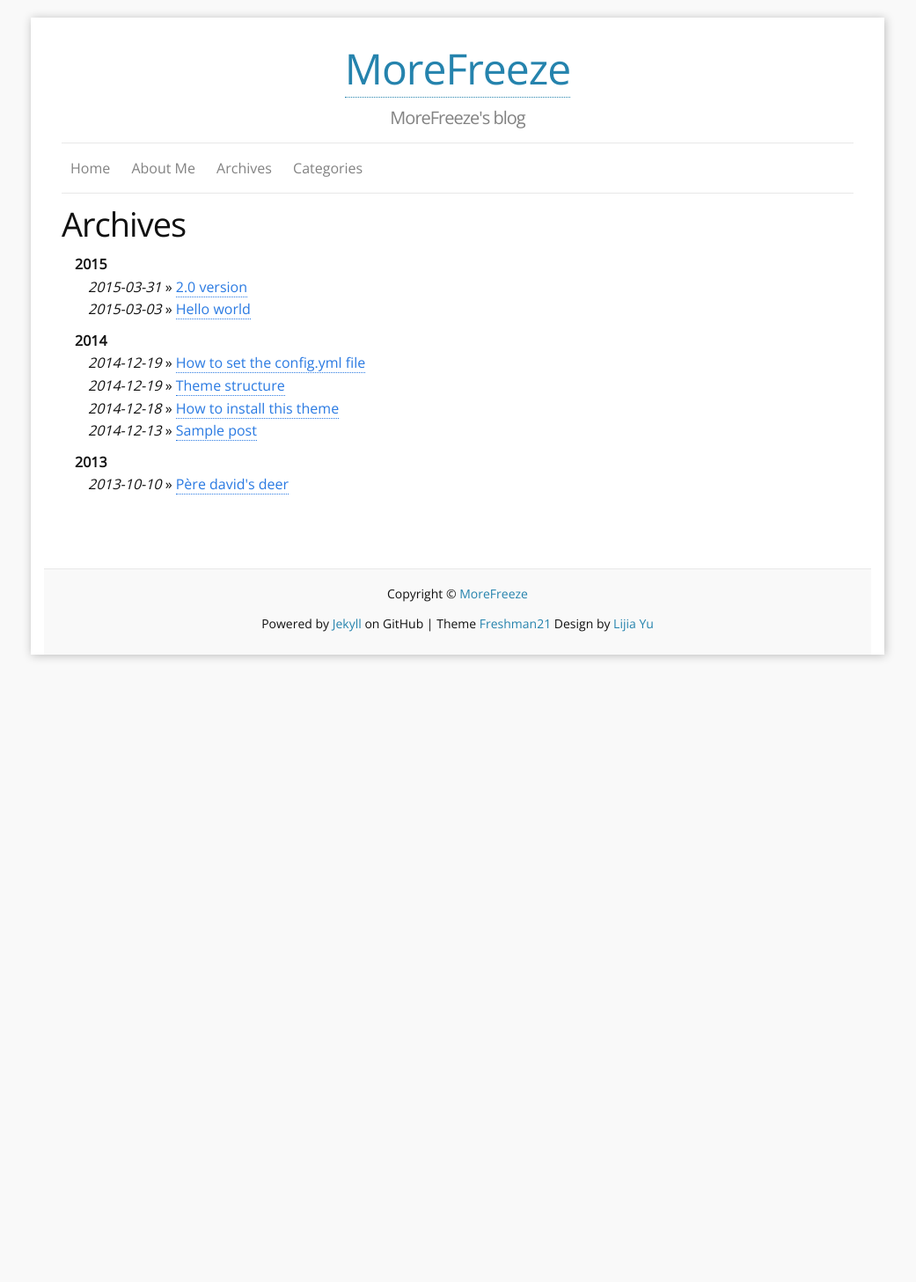
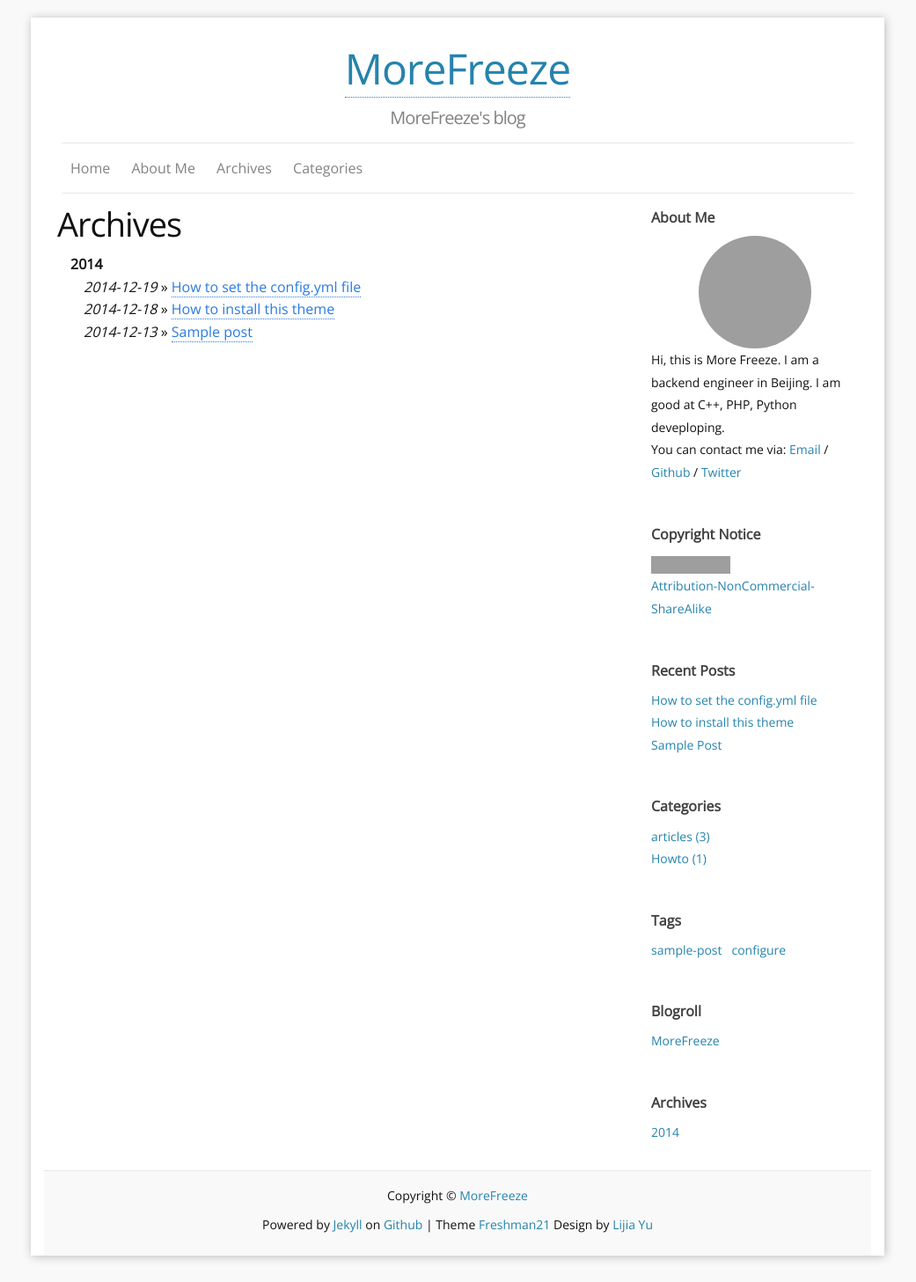
Before and after one commit to morefreeze/morefreeze.github.io, a Jekyll site: the page built from c_archives.md, in a window 1280 px wide. Shown: the whole page at 88% size, without its empty margins (120-1161 px from the left). Built offline with Jekyll 4.4.1, drawn with Linux system fonts in a browser that asks for light colours; before the commit the page ends 900 px from its top, so only the background shows below that; some of the changed lines change nothing that is shown; grey boxes are pictures that could not be loaded.

Commit message:
remove origin post, keep something useful

```diff
--- a/_config.yml
+++ b/_config.yml
@@ -1,11 +1,9 @@
 ### Site info:
 title: MoreFreeze
 tagline: MoreFreeze's blog
-author :
-  name : More Freeze
-  email : morefreeze@gmail.com
-  github : morefreeze
-  twitter : morefreeze
+author : More Freeze
+github_username : morefreeze
+twitter_username : morefreeze
 email: morefreeze@gmail.com
 description: "morefreeze's blog" # You can edit this line in _config.yml. It will appear in your document head meta and in your feed.xml site description
 keywords: "Jekyll, theme, Freshman21"
@@ -14,12 +12,12 @@
 ### Personal info and site tools info:
 favicon:     "/images/favicon.ico"
 aboutme: Hi, this is More Freeze. I am a backend engineer in Beijing. I am good at C++, PHP, Python deveploping. # these are shown on aboutme-sidebar.
-aboutme_photo: https://i.imgur.com/Mdc4szJl.jpg # your photo.
+aboutme_photo: 'http://www.gravatar.com/avatar/23062310363b8606a0fe803539367d58?s=200'
 
 
 ### Site setting:
 ShowContactInfo: "True" # Personal Info (twitter,github,email) can be seen on aboutme-sidebar, those info only shown when ShowContactInfo == True
-default_column: "one" # blog style: two columns, if default_column != "two", you will see a one column blog.
+default_column: "two" # blog style: two columns, if default_column != "two", you will see a one column blog.
 default_locale: "en" # blog sidebar language set, only include: English(en) and Chinese (cn)
 
 locales:
--- a/_posts/2013-10-10-milu.md
+++ /dev/null
@@ -1,24 +0,0 @@
----
-published: true
-title: Père David's deer
-layout: post
-author: Yu
-category: articles
-tags:
-- Père David's deer
-- milu
-- Elaphurus davidianus
-
----
-
-
-
-
-Père David's deer (Elaphurus davidianus), also known as the milu (Chinese: 麋鹿; pinyin: mílù) or elaphure, is a species of deer that is currently extinct in the wild—all known specimens are found only in captivity.
-This semiaquatic animal prefers marshland, and is native to the subtropics of China.
-It grazes mainly on grass and aquatic plants.
-It is the only extant member of the genus Elaphurus.
-Based on genetic comparisons, Père David's deer is closely related to the deer of the genus Cervus, leading many experts to suggest merging Elaphurus into Cervus<sup>[1]</sup> or demoting Elaphurus to a subgenus of Cervus.
-
-
-[1] **Pitra, C.; Fickel, J.; Meijaard, E.; Groves, C. (1 December 2004).** ["Evolution and phylogeny of old world deer"](http://arts.anu.edu.au/grovco/pitra%20deer.pdf). *Molecular Phylogenetics and Evolution* **33** (3): 880–895.
--- a/_posts/2014-12-19-freshman21-structure.md
+++ /dev/null
@@ -1,144 +0,0 @@
----
-layout: post
-title: Theme structure
-modified: 2014-12-19
-categories: [articles, Howto]
-tags:
-  - structure
-comments: true
----
-
-
-## 1.The structure of freshman21 theme
-
-You can see the simplest way of adding a page is just to add an HTML ( or markdown ) file in the root directory with a suitable name for the page you want to create. For example, aahome.md is the homepage link, about.md is the about page.
-
-All sidebar boxes html files are in the <code>_include</code> directory, their name begin with upper case. You can chose which sidebar boxes appears in the main page on the <q>sidebar.html</q> in the <code>_includes</code> directory.
-
-
-
-{% highlight Bash shell scripts %}
-.
-|-- a_home.md                 # home page link at navigation bar
-|-- b_about.md                # about link at navigation bar
-|-- c_archives.md             # archives link at navigation bar
-|-- _config.yml
-|-- css
-|   `-- main.scss
-|-- d_categories.md           # categories link at navigation bar
-|-- e_tags.md                 # tags at main navigation bar
-|-- feed.xml                  # RSS at main navigation bar
-|-- f_guestbook.md            # guest book like at navigation bar
-|-- images
-|   `-- favicon.ico           # here is your website favicon
-|-- _includes
-|   |-- Aboutme.html          # right column sidebar content
-|   |-- Archives.html         # right column sidebar content
-|   |-- Blogroll.html         # right column sidebar content
-|   |-- Categories.html       # right column sidebar content
-|   |-- comments.html         # right column sidebar content
-|   |-- Copyright_Notice.html # right column sidebar content
-|   |-- footer.html
-|   |-- header.html
-|   |-- head.html
-|   |-- page_pagination.html
-|   |-- post_pagination.html
-|   |-- Recent_Posts.html     # right column sidebar content
-|   |-- sidebar.html          # you can set you own sidebar content in here
-|   `-- Tags.html             # right column sidebar content
-|-- index.html
-|-- _layouts
-|   |-- default.html
-|   |-- page.html
-|   `-- post.html
-|-- LICENSE
-|-- _posts
-|   |-- 2013-10-10-milu.md
-|   |-- 2014-12-13-simple-post.md
-|   |-- 2014-12-18-how-to-install.md
-|   |-- 2014-12-19-freshman21-structure.md
-|   |-- 2014-12-19-how-to-set-the-config-file.md
-|   `-- 2015-03-31-readme.md
-|-- README.md
-`-- _sass
-    |-- _base.scss
-    |-- _layout.scss
-    |-- _syntax-highlighting-native.scss
-    `-- _syntax-highlighting.scss
-{% endhighlight %}
-
-## 2.Structure with Named folders containing index HTML files
-
-
-There is nothing wrong with the above method, however some people like to keep their URLs free from things like filename extensions. To achieve clean URLs for pages using Jekyll, you simply need to create a folder for each top-level page you want, and then place an index.html file in each page’s folder. You can find the more detail at [Jekyll documentation](http://jekyllrb.com/docs/pages/ "Creating pages"). Here is my own blog structure with page-folders to contain each pages.
-
-
-{% highlight Bash shell scripts %}
-.
-├── _backup
-│   ├── en.tar.gz
-│   └── style.css
-├── categories                              # => http://yulijia.net/en/categories/
-│   └── index.md
-├── _config.yml
-├── css
-│   └── main.scss
-├── feed                                    # => http://yulijia.net/en/feed/index.xml
-│   └── index.xml
-├── guestbook                               # => http://yulijia.net/en/guestbook/
-│   └── index.md
-├── home.md
-├── _includes
-│   ├── Aboutme.html
-│   ├── Archives.html
-│   ├── Blogroll.html
-│   ├── Categories.html
-│   ├── comments.html
-│   ├── Copyright_Notice.html
-│   ├── footer.html
-│   ├── header.html
-│   ├── head.html
-│   ├── page_pagination.html
-│   ├── post_pagination.html
-│   ├── Recent_Posts.html
-│   ├── sidebar.html
-│   └── Tags.html
-├── index.html
-├── _layouts
-│   ├── default.html
-│   ├── page.html
-│   └── post.html
-├── _posts
-│   ├── 2011-07-22-hello-world.md
-│   ├── 2011-08-06-how-to-calculate-word-frequencies-with-r.md
-│   ├── 2011-08-18-should-draco-be-effective-against-virtually-all-viruses.md
-│   ├── 2011-10-21-why-viruses-produce-long-dsrna-but-not-endogenous-ones.md
-│   ├── 2012-03-22-100-things-bioinformatics-students-should-do-before-graduating.md
-│   ├── 2012-10-08-a-new-site.md
-│   ├── 2012-10-09-github-pages.md
-│   ├── 2012-10-22-a-conference-of-Genomics-and-Epigenomics.md
-│   ├── 2012-10-23-CSHL-Asia-interesting-talks-on-genomics-and-epigenomics.md
-│   └── 2013-01-30-how-to-get-RefSeq-gene-annotations-from-UCSCdatabase.md
-├── README.md
-├── _sass
-│   ├── _base.scss
-│   ├── _layout.scss
-│   └── _syntax-highlighting.scss
-└── tags
-    └── index.md
-{% endhighlight %}
-
-## 3. How to change the highlight style?
-
-This theme's default highlighter is pygments.
-
-To change the highlight style, you should install **pygments**, and generate the css style which you wanted with code
-
-<code>pygmentize -S default -f html > freshman/_sass/_syntax-highlighting.scss</code>
-
-Please make sure, add <code>.highlight {</code> at the head  and <code>}</code> at the end of file <q>_syntax-highlighting.scss</q>.
-
-See more,
-
-1. [Pygments Supported languages](http://pygments.org/languages/)
-2. [Pygments online deme](http://stackoverflow.com/questions/9652490/do-i-need-to-generate-a-css-file-from-pygments-for-my-jekyll-blog-to-enable-col)
--- a/_posts/2015-03-03-hello-world.md
+++ /dev/null
@@ -1,10 +0,0 @@
----
-layout: post
-title: "Hello world"
-description: ""
-category:
-tags: ['test']
----
-{% include JB/setup %}
-
-say something here
--- a/_posts/2015-03-31-2.0version.md
+++ /dev/null
@@ -1,43 +0,0 @@
----
-published: true
-title: 2.0 version
-layout: post
-author: Yu
-category: news
-tags:
-- version
-- new features
-- google analytics
-- google search
-- back to top
-- read more
----
-
-Today, I update the theme with some new features. Welcome to use freshman21 2.0 version(gh-pages branch).
-
-**gh-pages branch new features** :
-
-  - Google  search
-  - Google analytics
-  - Read more mode
-  - Open Graph META Tags
-  - Microdata(schema.org)
-  - back to top button
-  - font awesome icon
-
-**master branch new features** :
-
-  - Open Graph META Tags
-  - Microdata(schema.org)
-
-The main difference between master and gh-pages: only one Javascript (Mathjax) be included in master branch.
-
-Master branch is a more purified html+css framework than gh-pages branch.
-
-Clone master branch:
-
-` git clone https://github.com/yulijia/freshman21.git -b master --single-branch`
-
-Clone gh-pages branch:
-
-`git clone https://github.com/yulijia/freshman21.git -b gh-pages --single-branch`
```
Also changed, not shown: 1 other file.
